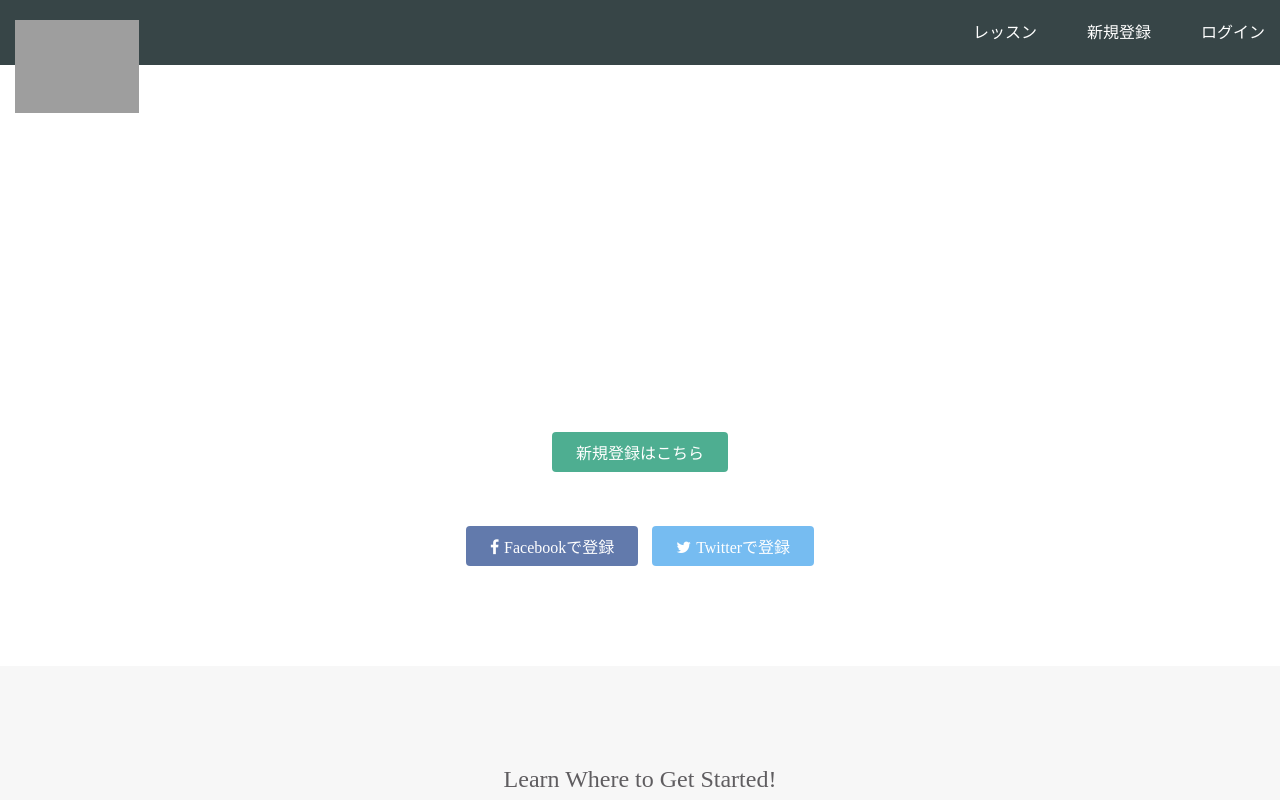
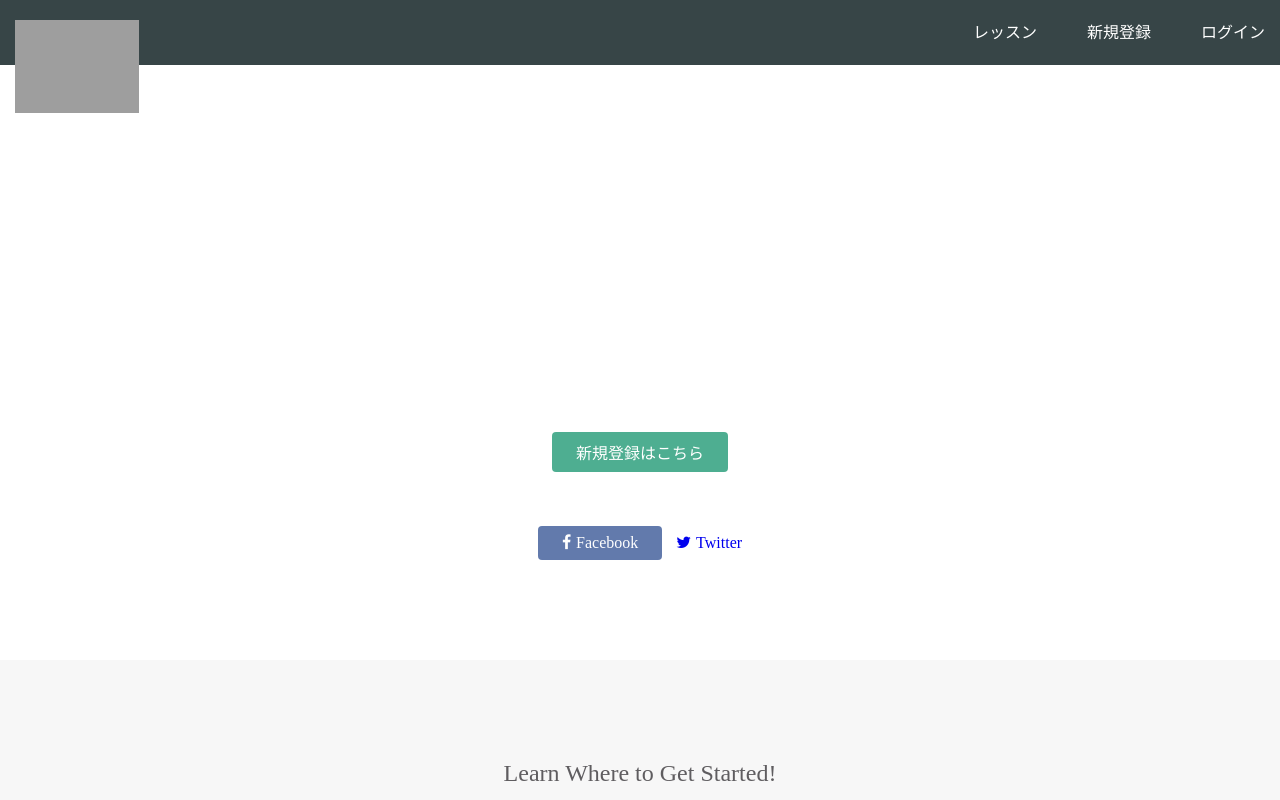
Before and after one commit to king-em313/0000, a plain HTML site: page index.html in a window 1280 px wide. Shown: the top 800 px of the page. Drawn offline with Linux system fonts and the light colour scheme; grey boxes are pictures that could not be loaded.

Commit message:
Update index.html

```diff
--- a/index.html
+++ b/index.html
@@ -28,8 +28,8 @@
       <div class="btn-wrapper">
         <a href="#" class="btn signup">新規登録はこちら</a>
         <p>or</p>
-        <a href="#" class="btn facebook"><span class="fa fa-facebook"></span>Facebookで登録</a>
-        <a href="#" class="btn twitter"><span class="fa fa-twitter"></span>Twitterで登録</a>
+        <a href="#" class="btn facebook"><span class="fa fa-facebook"></span>Facebook</a>
+        <a href="https://twitter.com/home?lang=ja class="btn twitter"><span class="fa fa-twitter"></span>Twitter</a>
       </div>
     </div>
   </div>
```
